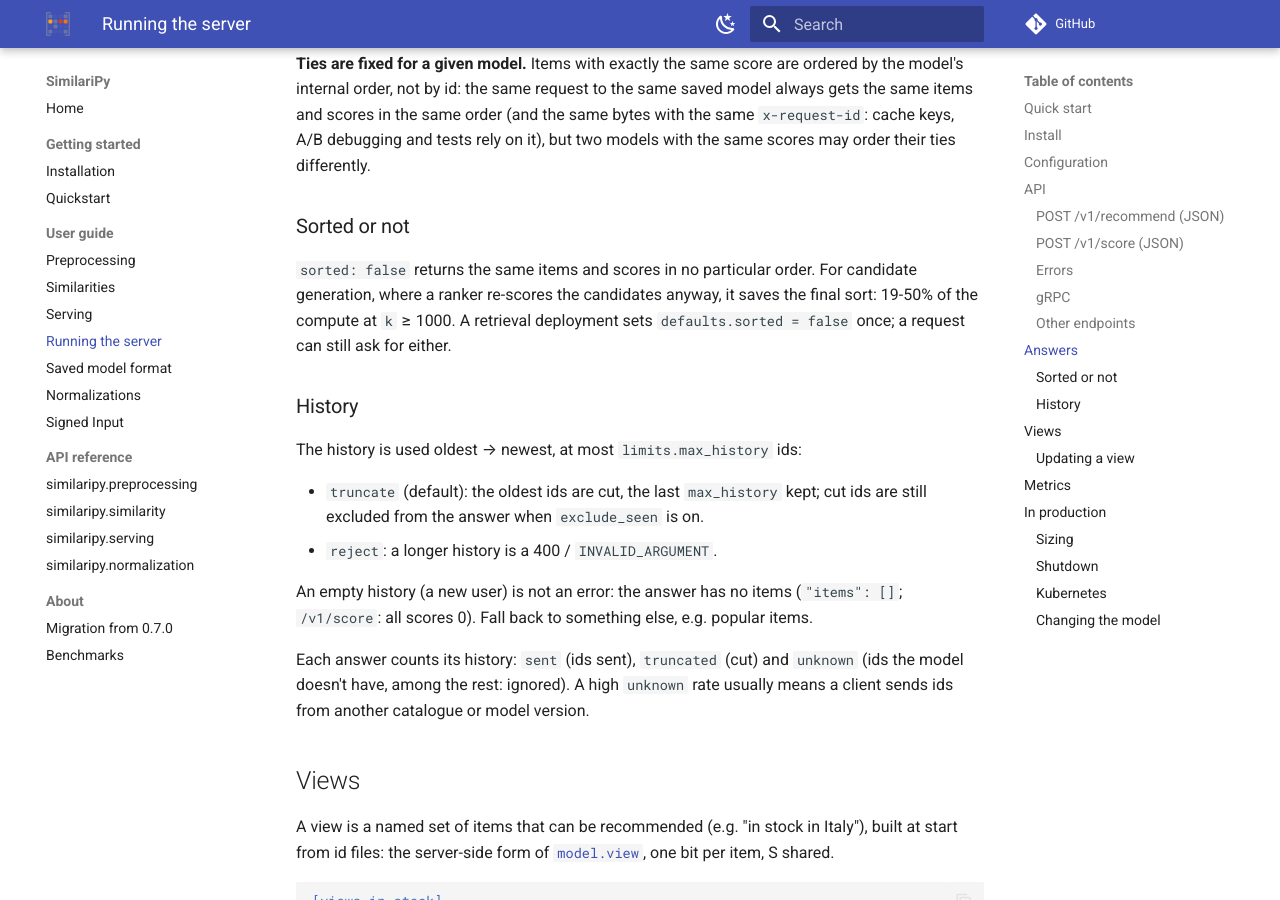
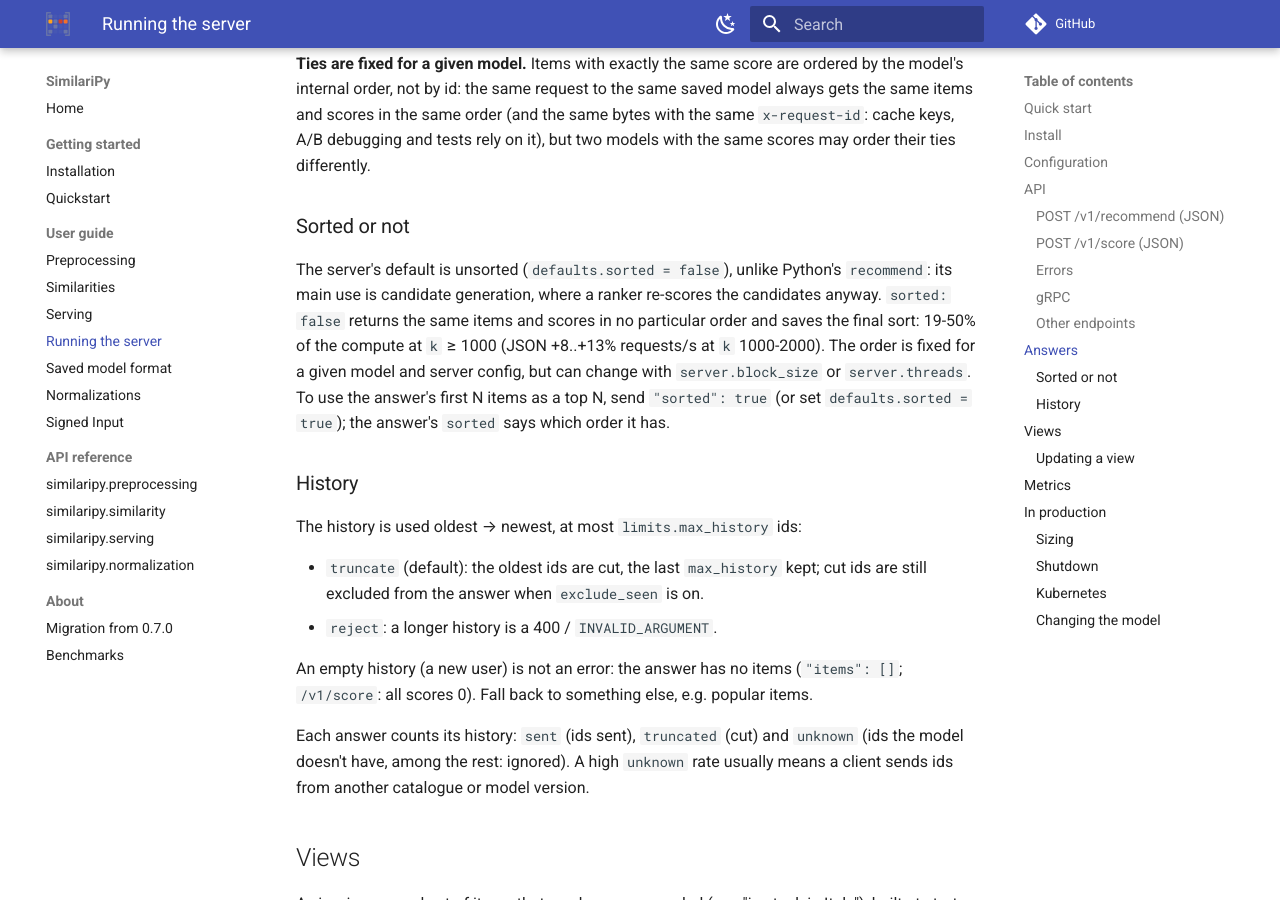
Before and after one commit to bogliosimone/similaripy, an MkDocs documentation site: the page built from docs/server.md, in a window 1280 px wide and 900 px high, scrolled down 7761 px. Built offline with MkDocs 1.6.1 and Material for MkDocs 9.7.7, drawn with Linux system fonts in a browser that asks for light colours; comment, search, counter and statistics services are not loaded; some of the changed text lies outside the part shown.

Commit message:
Server: unsorted answers by default (defaults.sorted = false)
The server's main use is candidate generation re-scored by a ranker in
another service, so a request that doesn't send `sorted` now gets the
items in no particular order (same items and scores); Python's
`recommend` keeps sorted=True. Measured with H3 (saturated N 1, Y500M,
Mac): unsorted vs sorted JSON k 1000 +8.4% req/s, k 2000 +12.6%, gRPC
k 2000 +29%; k 100 neutral.

Tests: the shared http test config pins sorted = true (answers compared
in Python's order); defaults_when_not_sent and context_and_history_counts
run the shipped defaults. smoke.sh and server_prep.py's request bodies
send "sorted": true explicitly (both check Python's order). Docs: the
config table, "Sorted or not" (order fixed per model and config, not
across block sizes; top N needs sorted: true), the CHANGELOG.

````diff
--- a/docs/server.md
+++ b/docs/server.md
@@ -37,7 +37,7 @@ similaripy-server --model models/v3
 Ask for recommendations:
 
 ```bash
-curl -s 127.0.0.1:8080/v1/recommend -d '{"history": [10, 20], "k": 3}'
+curl -s 127.0.0.1:8080/v1/recommend -d '{"history": [10, 20], "k": 3, "sorted": true}'
 ```
 
 ```json
@@ -146,7 +146,7 @@ similaripy-server --config server.toml --server.threads 4
 | `limits.max_body_bytes` | `1048576` (1 MiB) | A larger request body is rejected (JSON 413, gRPC `OUT_OF_RANGE`). Raise it for a large `include` (about 100k ids per MiB in JSON). |
 | `limits.max_items` | `10000` | A score request with more items is rejected, never cut ([`POST /v1/score`](#post-v1score-json)). |
 | `defaults.k` | `10` | `k` of a request that doesn't send it (at most `limits.k_max`): e.g. `500` for candidate generation. |
-| `defaults.sorted` | `true` | `sorted` of a request that doesn't send it ([Sorted or not](#sorted-or-not)). |
+| `defaults.sorted` | `false` | `sorted` of a request that doesn't send it ([Sorted or not](#sorted-or-not)); `true` = Python's order. |
 | `defaults.view` | `""` (the whole model) | `view` of a request that doesn't send it ([Views](#views)). |
 | `timeouts.header_read` | `30` | Seconds a connection has to send a request's headers (and a JSON body: else 408). Also the idle time after which an HTTP/1.1 keep-alive connection is closed. |
 | `timeouts.drain_delay` | `0` | After SIGTERM: seconds still accepting connections with `/ready` answering 503 ([Shutdown](#shutdown)). |
@@ -299,11 +299,15 @@ differently.
 
 ### Sorted or not
 
-`sorted: false` returns the same items and scores in no particular order.
-For candidate generation, where a ranker re-scores the candidates anyway,
-it saves the final sort: 19-50% of the compute at `k` ≥ 1000. A retrieval
-deployment sets `defaults.sorted = false` once; a request can still ask for
-either.
+The server's default is unsorted (`defaults.sorted = false`), unlike Python's
+`recommend`: its main use is candidate generation, where a ranker re-scores
+the candidates anyway. `sorted: false` returns the same items and scores in
+no particular order and saves the final sort: 19-50% of the compute at `k` ≥
+1000 (JSON +8..+13% requests/s at `k` 1000-2000). The order is fixed for a
+given model and server config, but can change with `server.block_size` or
+`server.threads`. To use the answer's first N items as a top N, send
+`"sorted": true` (or set `defaults.sorted = true`); the answer's `sorted`
+says which order it has.
 
 ### History
 
````
Also changed, not shown: crates/similaripy-server/CHANGELOG.md (+2 -2 lines), 5 other files.
